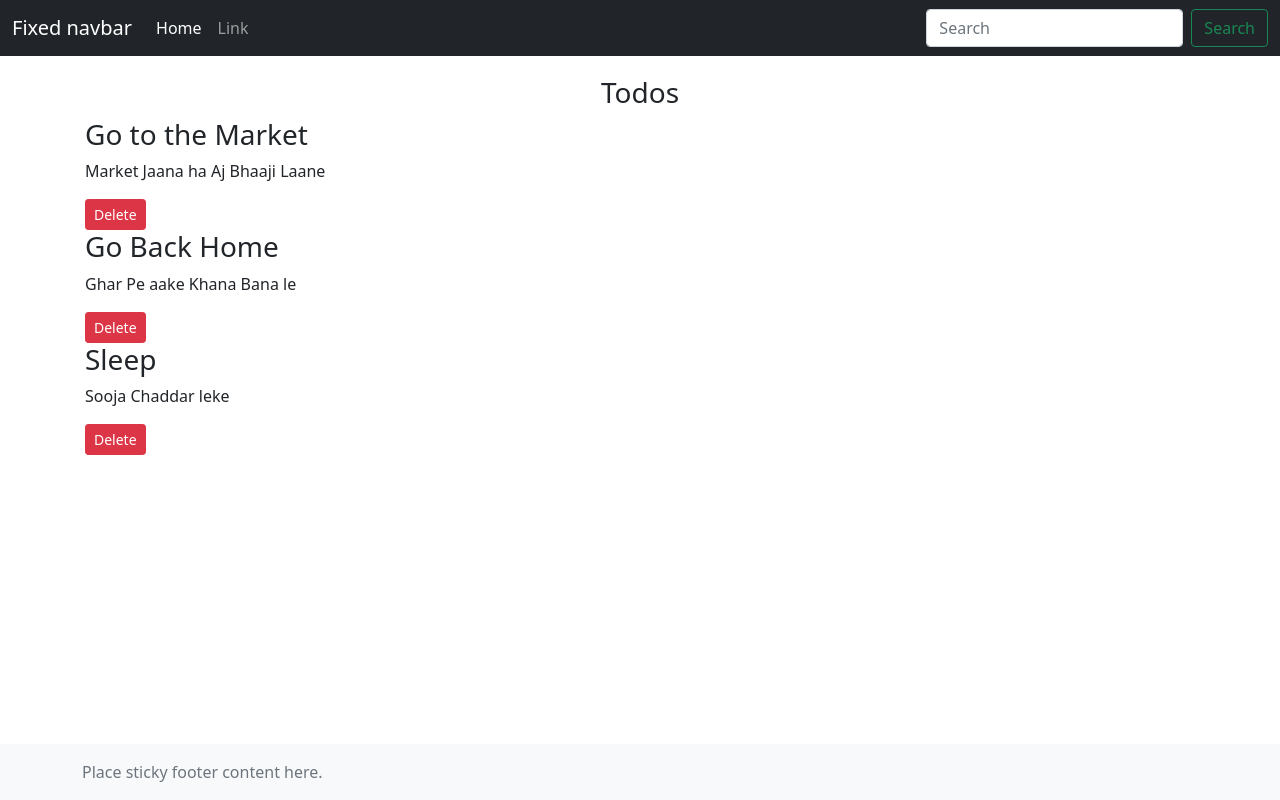
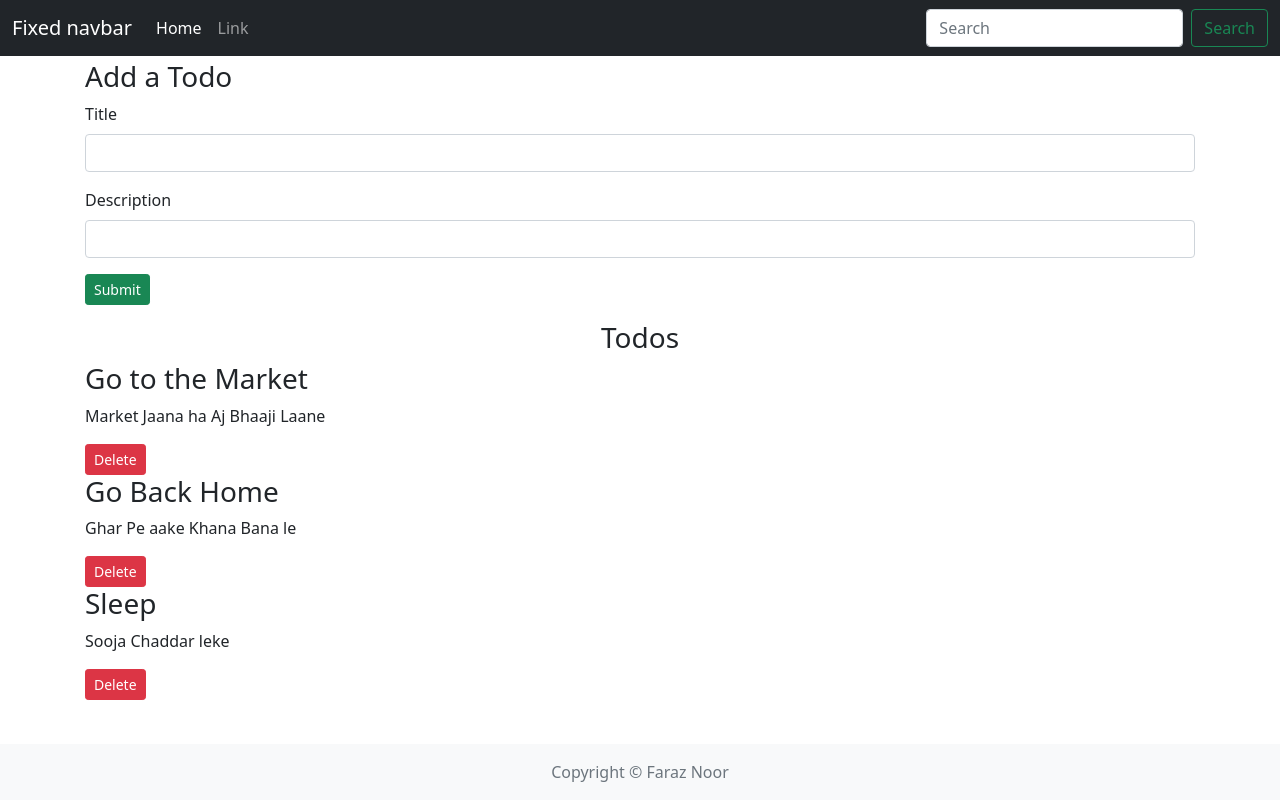
Before and after one commit to stingrayzboy/todolist, a React (Create React App) app: page / in a window 1280 px wide. Built offline with nearby package versions, Linux system fonts and the light colour scheme.

Commit message:
Add Todos Function implemented

```diff
--- a/src/App.js
+++ b/src/App.js
@@ -1,41 +1,60 @@
-import 'bootstrap/dist/css/bootstrap.css'
-import './Layout/Layout.css'
-import Nav from './Layout/Nav';
-import Footer from './Layout/Footer';
-import 'bootstrap/dist/js/bootstrap.js'
-import Todos from './Components/Todos';
-import { useState } from 'react';
+import "bootstrap/dist/css/bootstrap.css";
+import "./Layout/Layout.css";
+import Nav from "./Layout/Nav";
+import Footer from "./Layout/Footer";
+import "bootstrap/dist/js/bootstrap.js";
+import Todos from "./Components/Todos";
+import { useState } from "react";
+import AddTodo from "./Components/AddTodo";
 
 function App() {
-
-  const[todos, setTodos] = useState([
+  const [todos, setTodos] = useState([
     {
       sno: 1,
       title: "Go to the Market",
-          desc: "Market Jaana ha Aj Bhaaji Laane"
+      desc: "Market Jaana ha Aj Bhaaji Laane",
     },
     {
       sno: 2,
       title: "Go Back Home",
-          desc: "Ghar Pe aake Khana Bana le"
+      desc: "Ghar Pe aake Khana Bana le",
     },
     {
       sno: 3,
       title: "Sleep",
-          desc: "Sooja Chaddar leke"
-      }
+      desc: "Sooja Chaddar leke",
+    },
   ]);
   const onDelete = (todo) => {
-    setTodos(todos.filter((e)=> {
+    setTodos(
+      todos.filter((e) => {
         return e != todo;
-    }))
+      })
+    );
+  };
+  const onAdd = (title, desc) => {
+    console.log(title, desc);
+    let sno;
+    if (todos.length == 0) {
+      sno = 1;
+    } else {
+      sno = todos[todos.length - 1].sno + 1;
     }
+    const newtodo = {
+      title: title,
+      desc: desc,
+      sno: sno,
+    };
+    console.log(newtodo);
+    setTodos([...todos, newtodo]);
+  };
   return (
     <>
       <Nav></Nav>
       <main className="flex-shrink-0">
         <div className="container">
-        <Todos todos={todos} onDelete={onDelete}/>
+          <AddTodo addTodo={onAdd}></AddTodo>
+          <Todos todos={todos} onDelete={onDelete} />
         </div>
       </main>
       <Footer></Footer>
--- /dev/null
+++ b/src/Components/AddTodo.js
@@ -0,0 +1,53 @@
+import React, { useState } from "react";
+
+const AddTodo = (props) => {
+  const [title, setTitle] = useState("");
+  const [desc, setDesc] = useState("");
+  const submit = (event) => {
+    event.preventDefault();
+    if (!title || !desc) {
+      alert("Please fill the form!!");
+    }
+    props.addTodo(title, desc);
+  };
+  return (
+    <>
+      <form onSubmit={submit}>
+        <h3>Add a Todo</h3>
+        <div className="mb-3">
+          <label htmlFor="title" className="form-label">
+            Title
+          </label>
+          <input
+            type="text"
+            onChange={(e) => {
+              setTitle(e.target.value);
+            }}
+            value={title}
+            className="form-control"
+            id="title"
+          />
+        </div>
+        <div className="mb-3">
+          <label htmlFor="desc" className="form-label">
+            Description
+          </label>
+          <input
+            type="text"
+            onChange={(e) => {
+              setDesc(e.target.value);
+            }}
+            value={desc}
+            className="form-control"
+            id="desc"
+          />
+        </div>
+        <button type="submit" className="btn btn-sm btn-success">
+          Submit
+        </button>
+      </form>
+    </>
+  );
+};
+
+export default AddTodo;
--- a/src/Components/Todos.js
+++ b/src/Components/Todos.js
@@ -5,7 +5,8 @@
   return (
     <div className='my-3'>
         <h3 className='text-center'>Todos</h3>
-        {props.todos.map((todo) => {
+        {props.todos.length == 0 ? "No Todos To display" :
+        props.todos.map((todo) => {
             return (
                 <TodoItem todo={todo} key={todo.sno} onDelete={props.onDelete}/>
             )
--- a/src/Layout/Footer.js
+++ b/src/Layout/Footer.js
@@ -3,8 +3,8 @@
 const Footer = () => {
   return (
     <footer className="footer mt-auto py-3 bg-light fixed-bottom">
-        <div className="container">
-            <span className="text-muted">Place sticky footer content here.</span>
+        <div className="container text-center">
+            <span className="text-muted">Copyright &copy; Faraz Noor</span>
         </div>
     </footer>
   )
```
Lines whose indentation alone changed are shown as unchanged.
